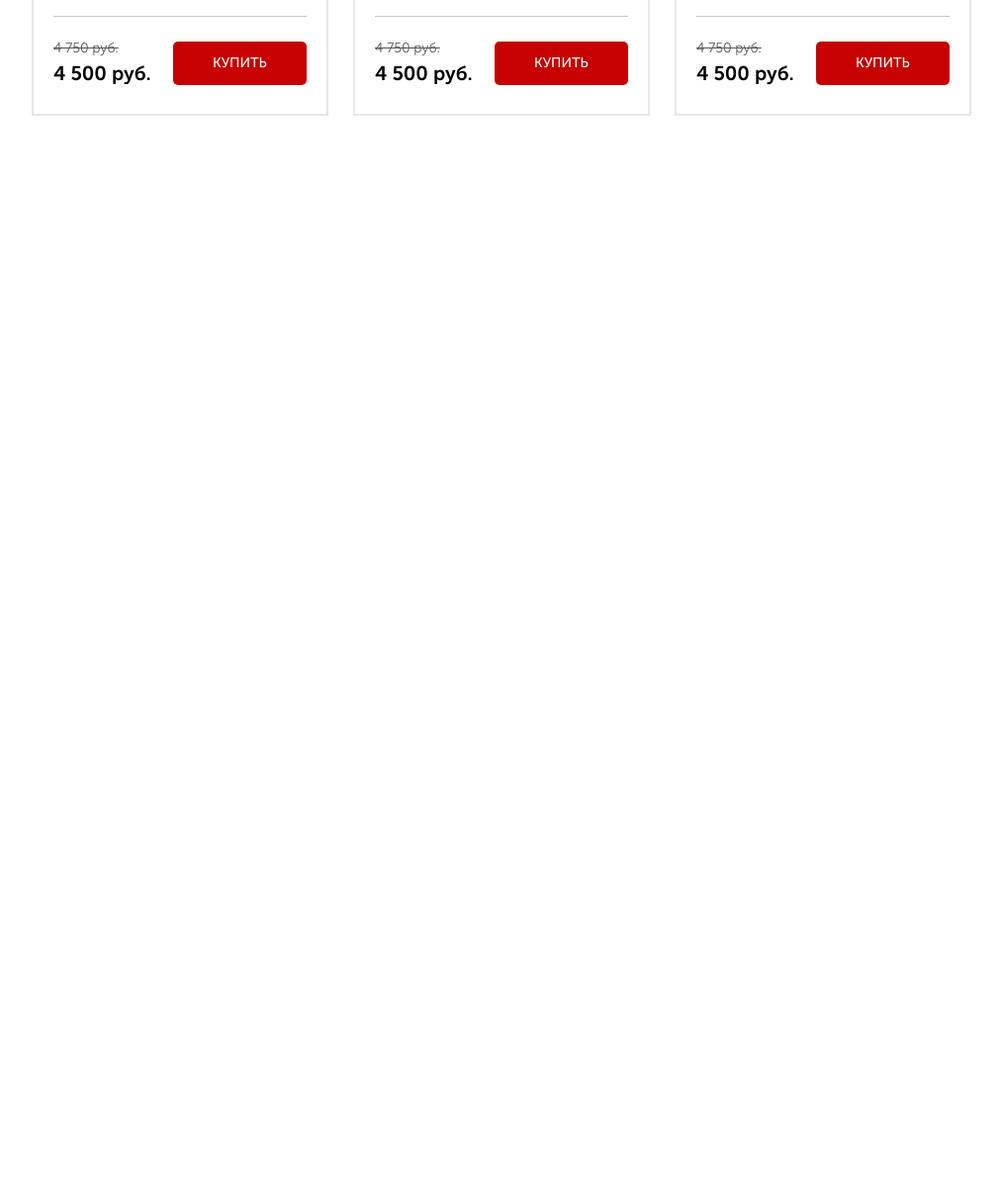
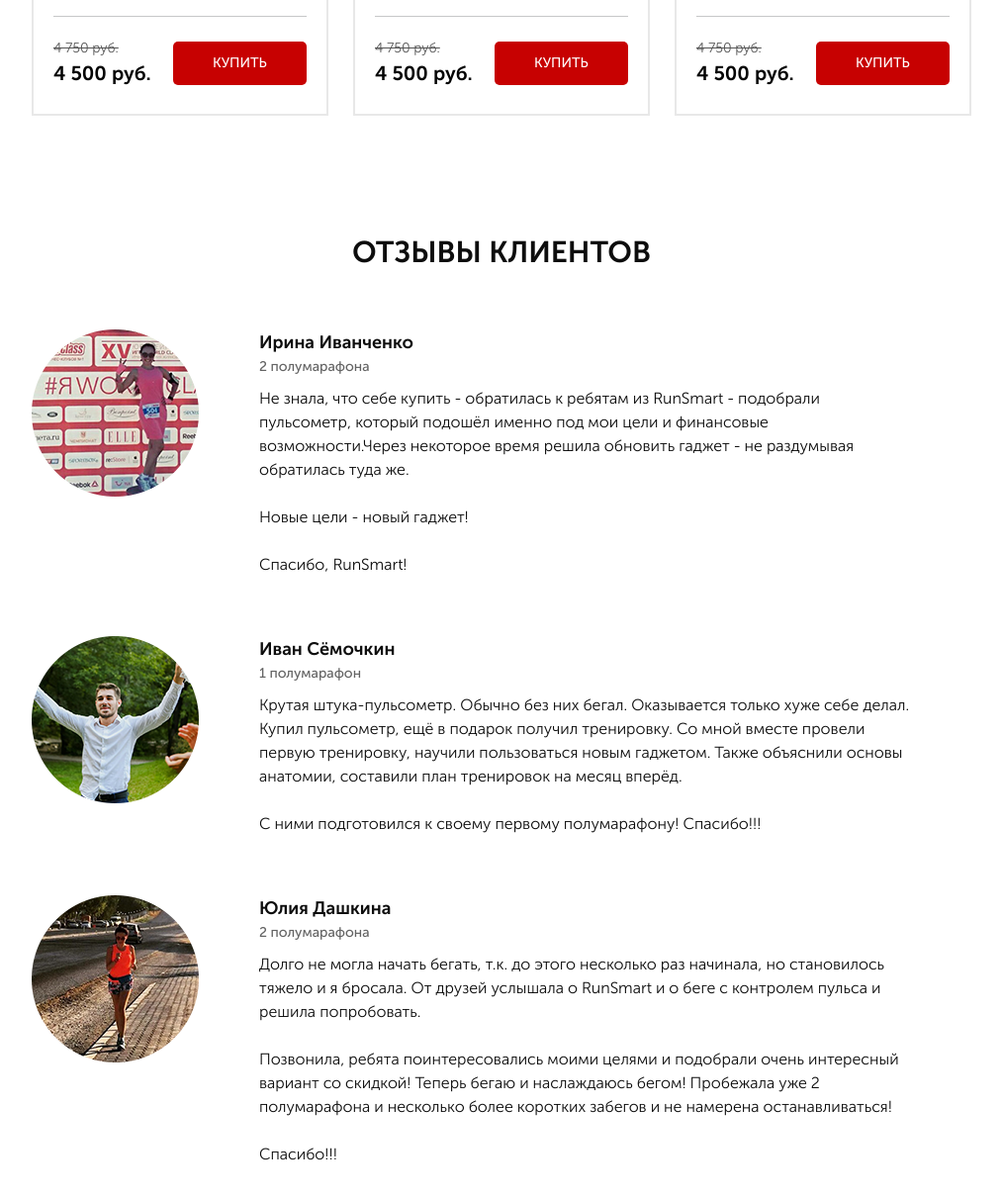
Before and after one commit to Astaper/Pulse, a website: page src/index.html in a window 1280 px wide. Shown: the part 3615-4826 px from the top of the page at 99% size, without its empty margins (133-1146 px from the left). Before the commit the page ends 3852 px from the top, so only its background shows below. Drawn offline with nearby package versions, Linux system fonts and the light colour scheme.

Commit message:
add reviews block

```diff
--- a/src/index.html
+++ b/src/index.html
@@ -419,6 +419,65 @@
         </div>
     </section>
 
+    <section class="reviews">
+        <div class="container">
+            <h2 class="title">отзывы клиентов</h2>
+            <div class="reviews__item">
+                <img src="img/photo_1.png" alt="" class="reviews__img">
+                <div class="reviews__text">
+                    <div class="reviews__subtitle">Ирина Иванченко</div>
+                    <div class="reviews__count">2 полумарафона</div>
+                    <div class="reviews__descr">Не знала, что себе купить - обратилась к ребятам из RunSmart - подобрали
+                        пульсометр, который подошёл именно под мои цели и финансовые возможности.Через некоторое время
+                        решила обновить гаджет - не раздумывая обратилась туда же.
+                        <br><br>
+                        Новые цели - новый гаджет!
+                        <br><br>
+                        Спасибо, RunSmart!
+                    </div>
+                </div>
+            </div>
+            <div class="reviews__item">
+                <img src="img/photo_2.png" alt="" class="reviews__img">
+                <div class="reviews__text">
+                    <div class="reviews__subtitle">Иван Сёмочкин</div>
+                    <div class="reviews__count">1 полумарафон</div>
+                    <div class="reviews__descr">Крутая штука-пульсометр. Обычно без них бегал. Оказывается только хуже
+                        себе делал. Купил пульсометр, ещё в подарок получил тренировку. Со мной вместе провели первую
+                        тренировку, научили пользоваться новым гаджетом. Также объяснили основы анатомии, составили план
+                        тренировок на месяц вперёд.
+                        <br><br>
+                        С ними подготовился к своему первому полумарафону! Спасибо!!!
+                    </div>
+                </div>
+            </div>
+            <div class="reviews__item">
+                <img src="img/photo_3.png" alt="" class="reviews__img">
+                <div class="reviews__text">
+                    <div class="reviews__subtitle">Юлия Дашкина</div>
+                    <div class="reviews__count">2 полумарафона</div>
+                    <div class="reviews__descr">Долго не могла начать бегать, т.к. до этого несколько раз начинала, но
+                        становилось тяжело и я бросала. От друзей услышала о RunSmart и о беге с контролем пульса и
+                        решила попробовать.
+                        <br><br>
+                        Позвонила, ребята поинтересовались моими целями и подобрали очень интересный вариант со скидкой!
+                        Теперь бегаю и наслаждаюсь бегом! Пробежала уже 2 полумарафона и несколько более коротких
+                        забегов и не намерена останавливаться!
+                        <br><br>
+                        Спасибо!!!
+                    </div>
+                </div>
+            </div>
+
+        </div>
+    </section>
+
+    <footer class="footer">
+        <iframe src="https://www.google.com/maps/embed?pb=!1m18!1m12!1m3!1d2244.430481625919!2d37.644421077371!3d55.76839497308996!2m3!1f0!2f0!3f0!3m2!1i1024!2i768!4f13.1!3m3!1m2!1s0x46b54a636edcd2ad%3A0x4c2ca101e2c8c617!2z0JzRj9GB0L3QuNGG0LrQuNC5INC_0YAt0LQsIDQvMywg0JzQvtGB0LrQstCwLCDQoNC-0YHRgdC40Y8sIDEwNzA3OA!5e0!3m2!1sru!2sby!4v1699788382084!5m2!1sru!2sby" width="100%" height="630" style="border:0;" allowfullscreen="" loading="lazy" referrerpolicy="no-referrer-when-downgrade"></iframe>
+        <!-- <iframe src="https://yandex.ru/map-widget/v1/?um=constructor%3A42e080eae50e7d606e9b41d22cf5847d6f632b5fde4fc2205824f07ae4b484e3&amp;source=constructor" width="100%" height="630" frameborder="0"></iframe> -->
+        <!-- <script type="text/javascript" charset="utf-8" async src="https://api-maps.yandex.ru/services/constructor/1.0/js/?um=constructor%3A42e080eae50e7d606e9b41d22cf5847d6f632b5fde4fc2205824f07ae4b484e3&amp;width=100%25&amp;height=630&amp;lang=ru_RU&amp;scroll=false"></script> -->
+        <div class="footer_info"></div>
+    </footer>
 
     <script type="text/javascript" src="https://code.jquery.com/jquery-1.11.0.min.js"></script>
     <!-- <script type="text/javascript" src="https://code.jquery.com/jquery-migrate-1.2.1.min.js"></script>
--- /dev/null
+++ b/src/sass/blocks/_footer.scss
@@ -0,0 +1,3 @@
+.footer {
+    height: 630px;
+}
--- /dev/null
+++ b/src/sass/blocks/_reviews.scss
@@ -0,0 +1,41 @@
+.reviews {
+    padding-bottom: 49px;
+
+    &__item {
+        display: flex;
+        margin-top: 60px;
+
+        &:nth-child(2) {
+            margin-top: 60px;
+        }
+    }
+
+    &__img {
+        width: 169px;
+        height: 169px;
+    }
+
+    &__text {
+        margin-left: 61px;
+        padding-right: 60px;
+    }
+
+    &__subtitle {
+        color: #0D0D0D;
+        font-size: 18px;
+        font-weight: 700;
+    }
+
+    &__count {
+        color: #646464;
+        font-size: 14px;
+        font-weight: 500;
+    }
+
+    &__descr {
+        color: #0D0D0D;
+        font-size: 16px;
+        font-weight: 300;
+        margin-top: 10px;
+    }
+}
--- a/src/sass/style.scss
+++ b/src/sass/style.scss
@@ -17,4 +17,5 @@
 @import 'blocks/consultation';
 @import 'blocks/forms';
 @import 'blocks/carousel';
-@import 'blocks/catalog'
+@import 'blocks/catalog';
+@import 'blocks/reviews'
```
Also changed, not shown: src/css/style.min.css, src/img/photo_1.png (added), src/img/photo_2.png (added), src/img/photo_3.png (added).
